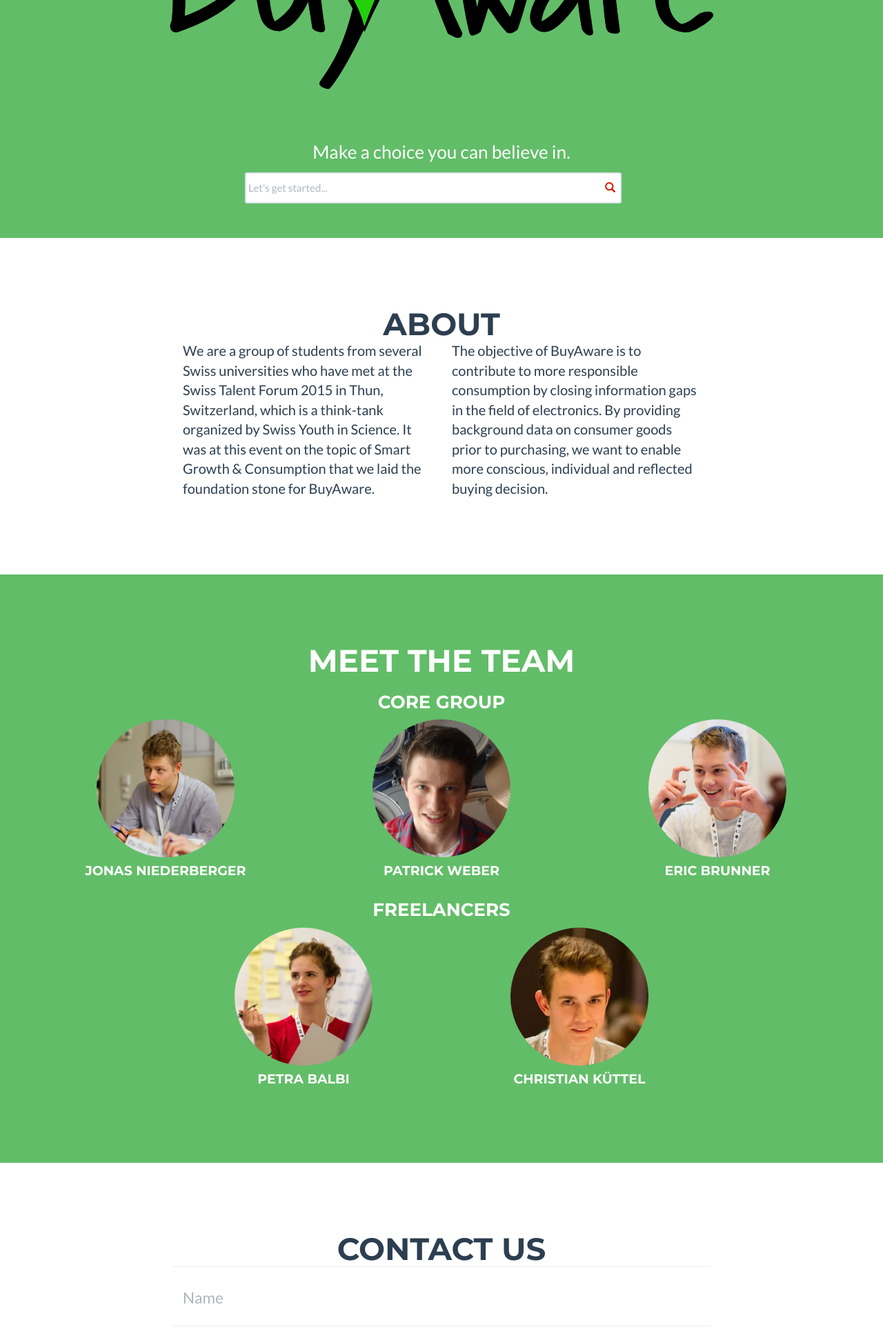
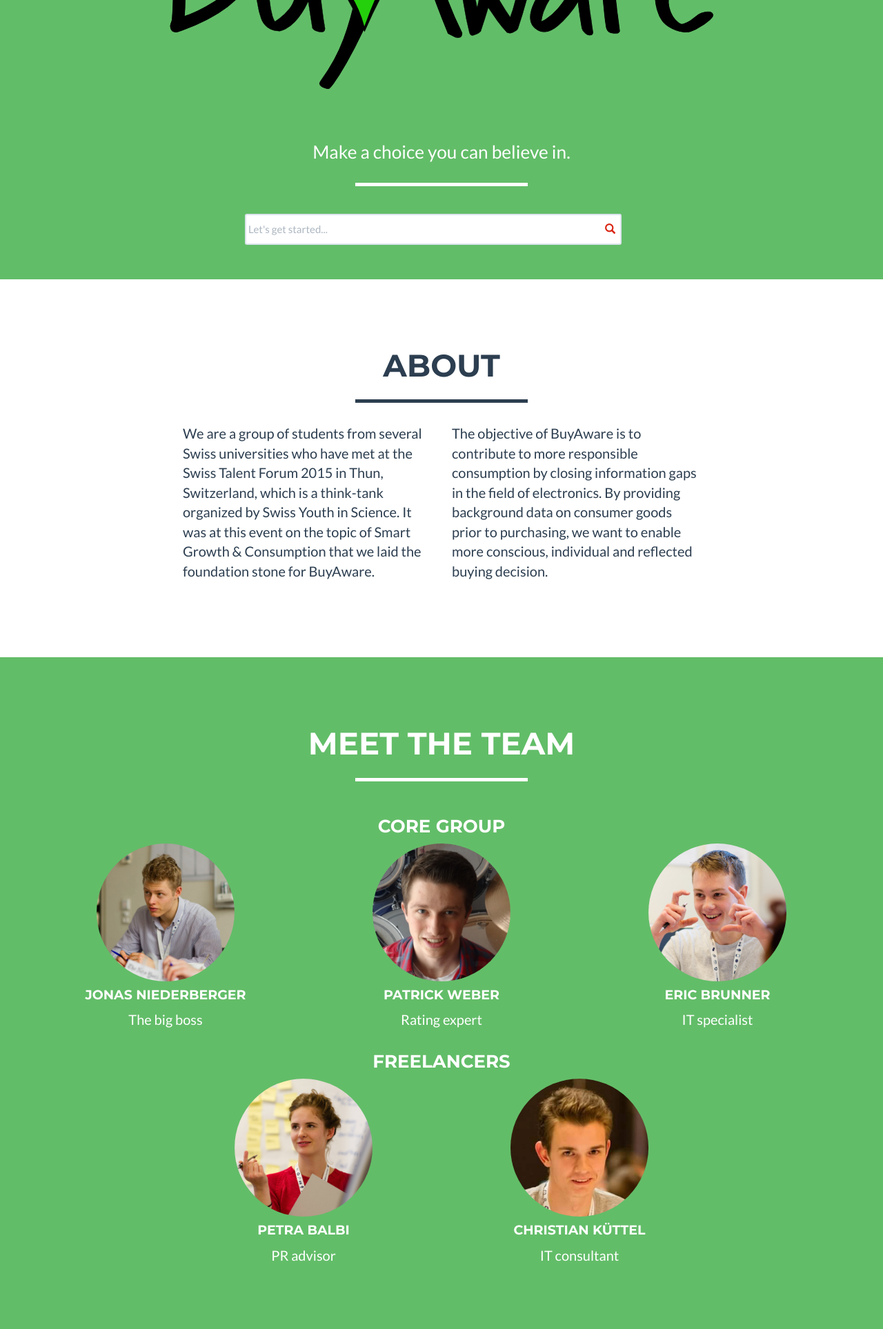
Before and after one commit to WebOfSpiders/buyaware.org, a Django app: page /en in a window 1280 px wide. Shown: the part 337-2264 px from the top of the page at 69% size. Run offline with Django 3.2, Linux system fonts and the light colour scheme; some libraries are stand-ins or nearby versions.

Commit message:
merge Eric's Mac-Book Air with head

```diff
--- a/buyaware/templates/base.html
+++ b/buyaware/templates/base.html
@@ -74,7 +74,7 @@
 			  <span class="sr-only">Toggle Dropdown</span>
 			</button>
 			<ul class="dropdown-menu">
-			  <li><a href="#de">DE</a></li>
+			  <li><a href="{% url 'home:home_de' %}">DE</a></li>
 			  <li><a href="#fr">FR</a></li>
 			</ul>
 		      </div>
@@ -94,9 +94,10 @@
             <div class="row">
                 <div class="col-lg-12">
                     <img class="img-responsive" src="{% static "img/logo.png" %}" alt="">
-
                     <div class="intro-text">
                         <span class="skills">Make a choice you can believe in.</span>
+                        <hr class="check-light">
+                        <!-- span class="skills">Web Developer - Graphic Artist - User Experience Designer</span!-->
                     </div>
                 </div>
             </div>
@@ -119,7 +120,7 @@
             <div class="row">
                 <div class="col-lg-12 text-center">
                     <h2>About</h2>
-
+                    <hr class="check-primary">
                 </div>
             </div>
             <div class="row">
@@ -140,7 +141,7 @@
 	<div class="row">
 	  <div class="col-lg-12 text-center">
             <h2>Meet the team</h2>
-
+            <hr class="check-light">
           </div>
 	  <div class="row">
 	    <div class="col-lg-12 text-center">
@@ -151,17 +152,17 @@
 	    <div class="col-lg-4 text-center">
 	      <img src="{% static "img/profiles/jonas.png" %}" alt="member's name" class="img-circle center-block" style="width:200px;height:200px;">
 	      <h4>Jonas Niederberger</h4>
-	      <p></p>
+	      <p>The big boss</p>
 	    </div>
 	    <div class="col-lg-4 text-center">
 	      <img src="{% static "img/profiles/patrick.png" %}" alt="member's name" class="img-circle center-block" style="width:200px;height:200px;">
 	      <h4>Patrick Weber</h4>
-	      <p></p>
+	      <p>Rating expert</p>
 	    </div>
 	    <div class="col-lg-4 text-center">
 	      <img src="{% static "img/profiles/eric.jpg" %}" alt="member's name" class="img-circle center-block" style="width:200px;height:200px;">
 	      <h4>Eric Brunner</h4>
-	      <p></p>
+	      <p>IT specialist</p>
 	    </div>
 	  </div>
 	  <div class="row">
@@ -173,12 +174,12 @@
 	    <div class="col-lg-4 text-center col-lg-offset-2">
 	      <img src="{% static "img/profiles/petra.png" %}" alt="member's name" class="img-circle center-block" style="width:200px;height:200px;">
 	      <h4>Petra Balbi</h4>
-	      <p></p>
+	      <p>PR advisor</p>
 	    </div>
 	    <div class="col-lg-4 text-center">
 	      <img src="{% static "img/profiles/christian.png" %}" alt="member's name" class="img-circle center-block" style="width:200px;height:200px;">
 	      <h4>Christian Küttel</h4>
-	      <p></p>
+	      <p>IT consultant</p>
 	    </div>
 	  </div>
 	</div>
@@ -191,7 +192,7 @@
             <div class="row">
                 <div class="col-lg-12 text-center">
                     <h2>Contact Us</h2>
-
+                    <hr class="check-primary">
                 </div>
             </div>
             <div class="row">
@@ -235,7 +236,6 @@
                             </div>
                         </div>
                     </form>
-		    <p class="text-center"> info@buyaware.org </p>
                 </div>
             </div>
         </div>
```
Also changed, not shown: 12 other files.
